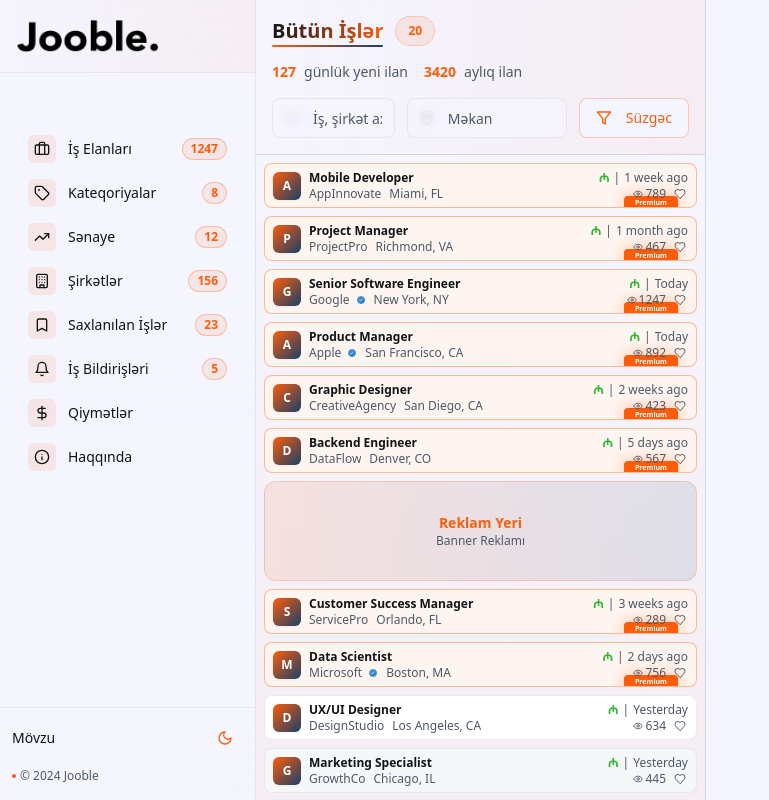
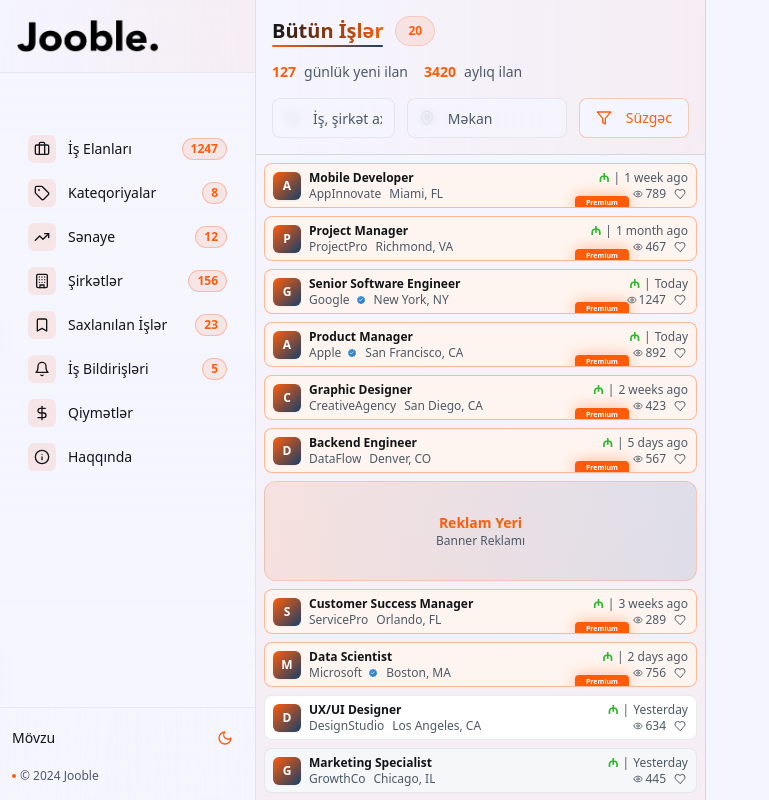
Before and after one commit to bondazz/jobin-az, a React (Vite) app: page / in a window 1280 px wide. Shown: the whole page, without its empty margins (0-769 px from the left). Built offline with nearby package versions, Linux system fonts and the light colour scheme.

Commit message:
Visual edit in Lovable
Edited UI in Lovable

```diff
--- a/src/components/JobCard.tsx
+++ b/src/components/JobCard.tsx
@@ -49,7 +49,7 @@ const JobCard = ({
 
       {/* Premium badge - positioned at top border */}
       {premiumTags.length > 0 && <div className="absolute -top-px right-[3px] z-10">
-          <Badge variant="premium" className="text-[7px] rounded-sm font-bold my-[33px] py-px px-[10px] mx-[15px]">
+          <Badge variant="premium" className="text-[7px] rounded-sm font-bold my-[33px] py-px px-[10px] mx-[64px]">
             Premium
           </Badge>
         </div>}
```
